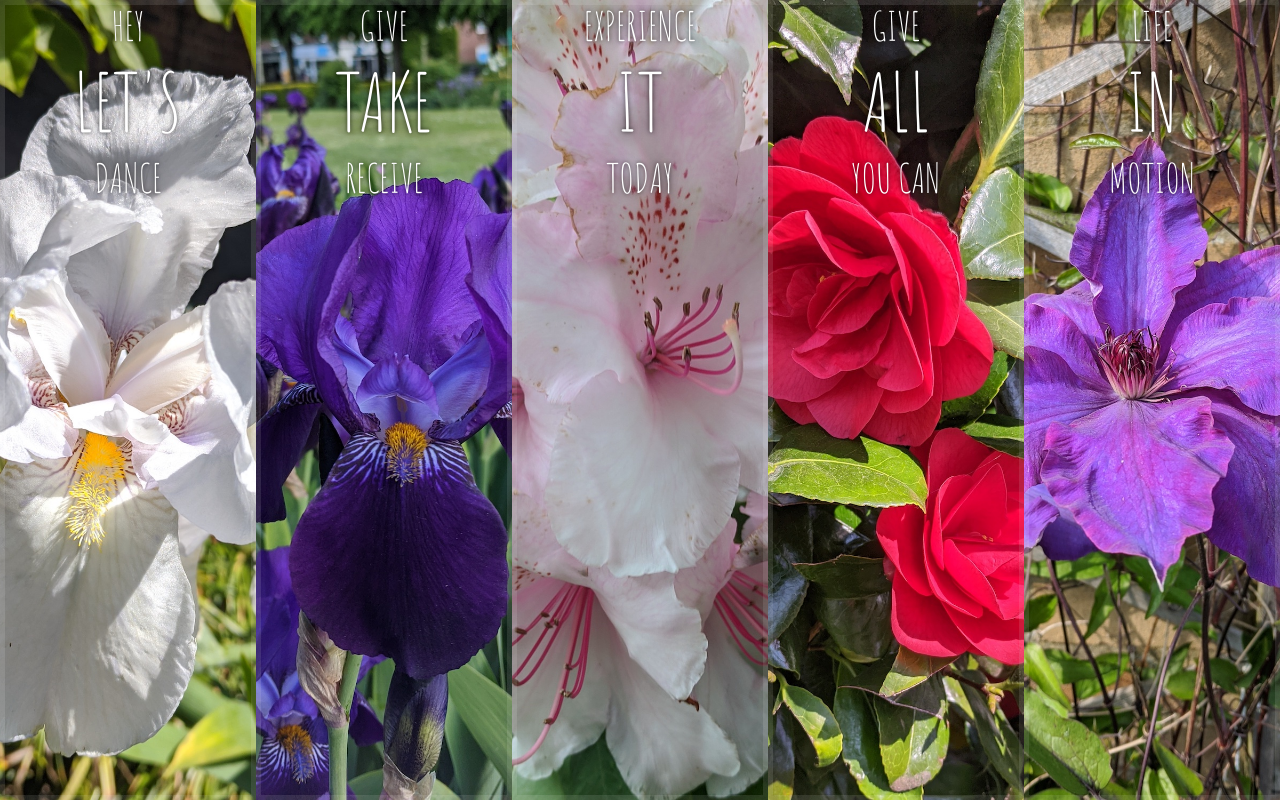
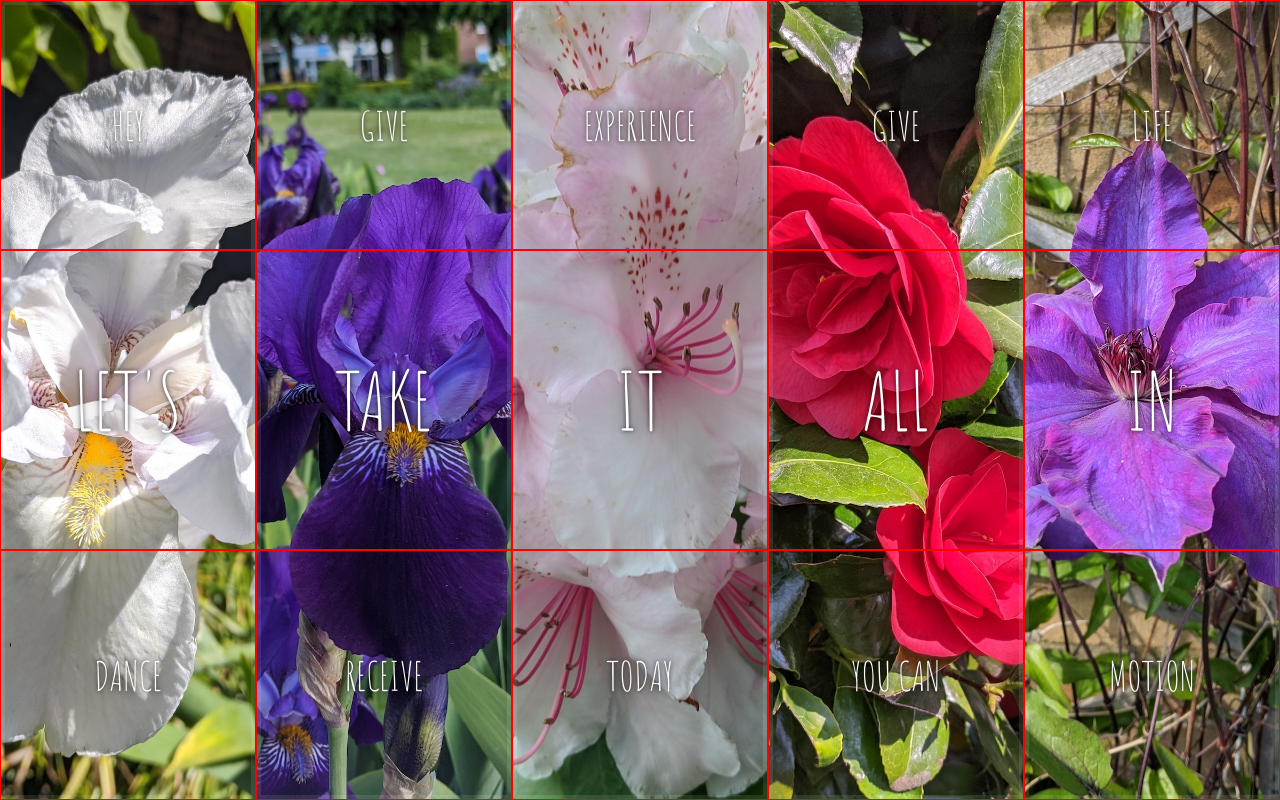
Before and after one commit to missKatiaPunter/panel-gallery, a plain HTML site: page index.html in a window 1280 px wide. Drawn offline with Linux system fonts and the light colour scheme.

Commit message:
Adds flex settings to panels and their items

```diff
--- a/index.html
+++ b/index.html
@@ -44,6 +44,10 @@
       background-size: cover;
       background-position: center;
       flex: 1;
+      justify-content: center;
+      align-items: center;
+      display: flex;
+      flex-direction: column;
     }
 
     .panel1 { background-image:url(panel4_wgc.jpg); }
@@ -57,6 +61,11 @@
       margin: 0;
       width: 100%;
       transition: transform 0.5s;
+      flex: 1 0 auto;
+      display: flex;
+      justify-content: center;
+      align-items: center;
+      border: 1px solid red;
     }
 
     .panel p {
@@ -107,6 +116,9 @@
 
   <script>
 
+    const panels = document.querySelectorAll(".panel");
+
+
   </script>
 
 
```
